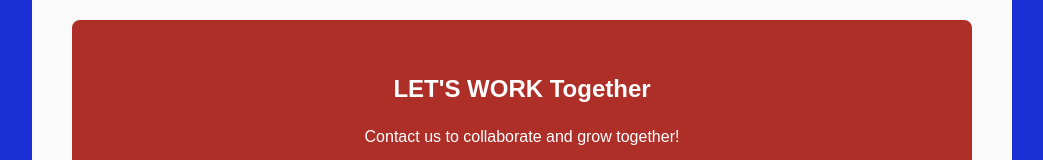
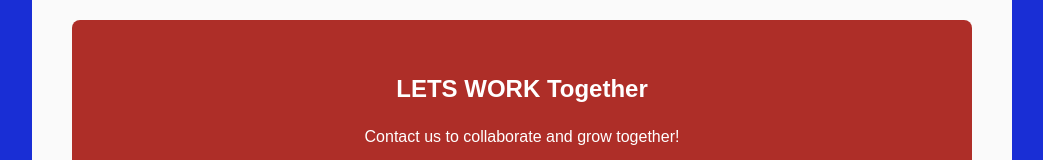
Before and after one commit to KarVarr/TrendsetterAMU, a Next.js app: page /about in a window 1280 px wide. Shown: the part 1365-1525 px from the top of the page, without its empty margins (118-1161 px from the left). Built offline with nearby package versions, Linux system fonts and the light colour scheme.

Commit message:
Update: Fix ESLint build error with apostrophe

```diff
--- a/app/about/page.tsx
+++ b/app/about/page.tsx
@@ -63,7 +63,7 @@ export default function AboutPage() {
       </section>
 
       <section className={styles.contact}>
-        <h2>LET'S WORK Together</h2>
+        <h2>LETS WORK Together</h2>
         <p>Contact us to collaborate and grow together!</p>
       </section>
     </div>
```
